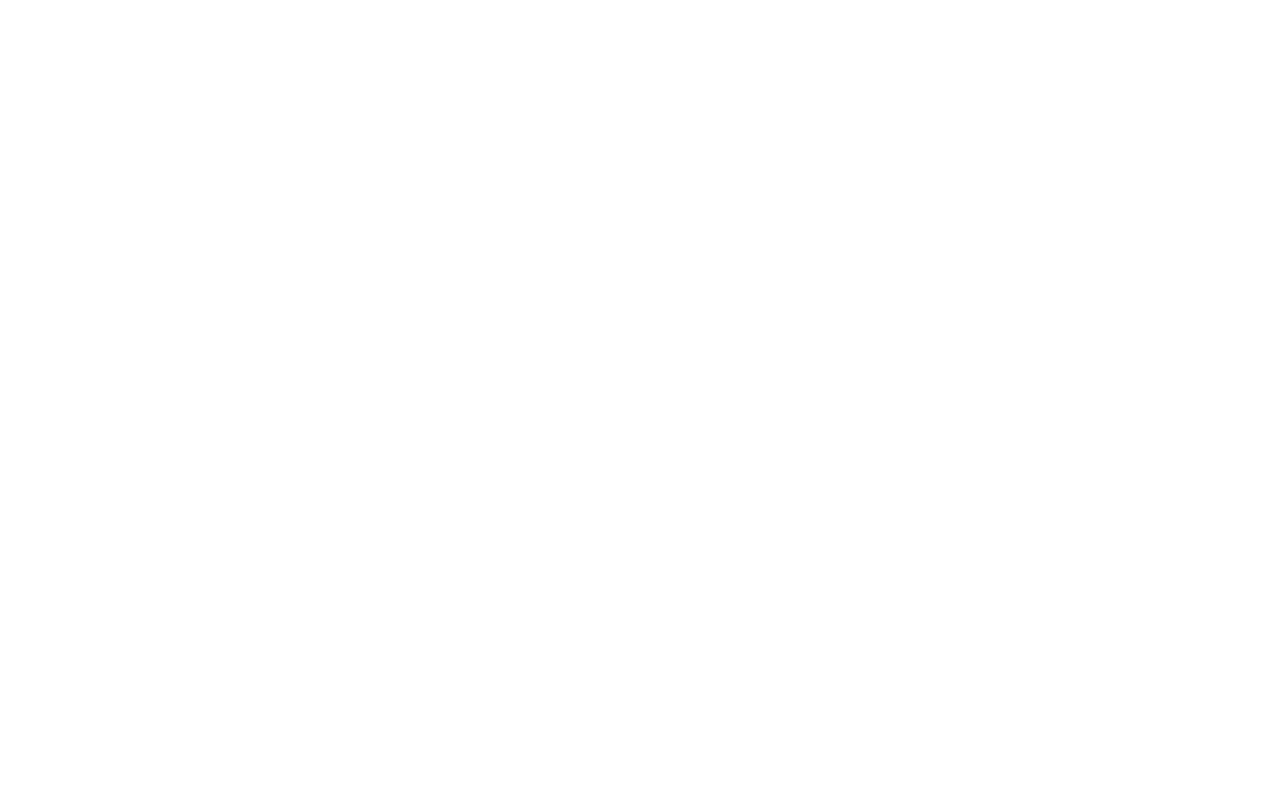
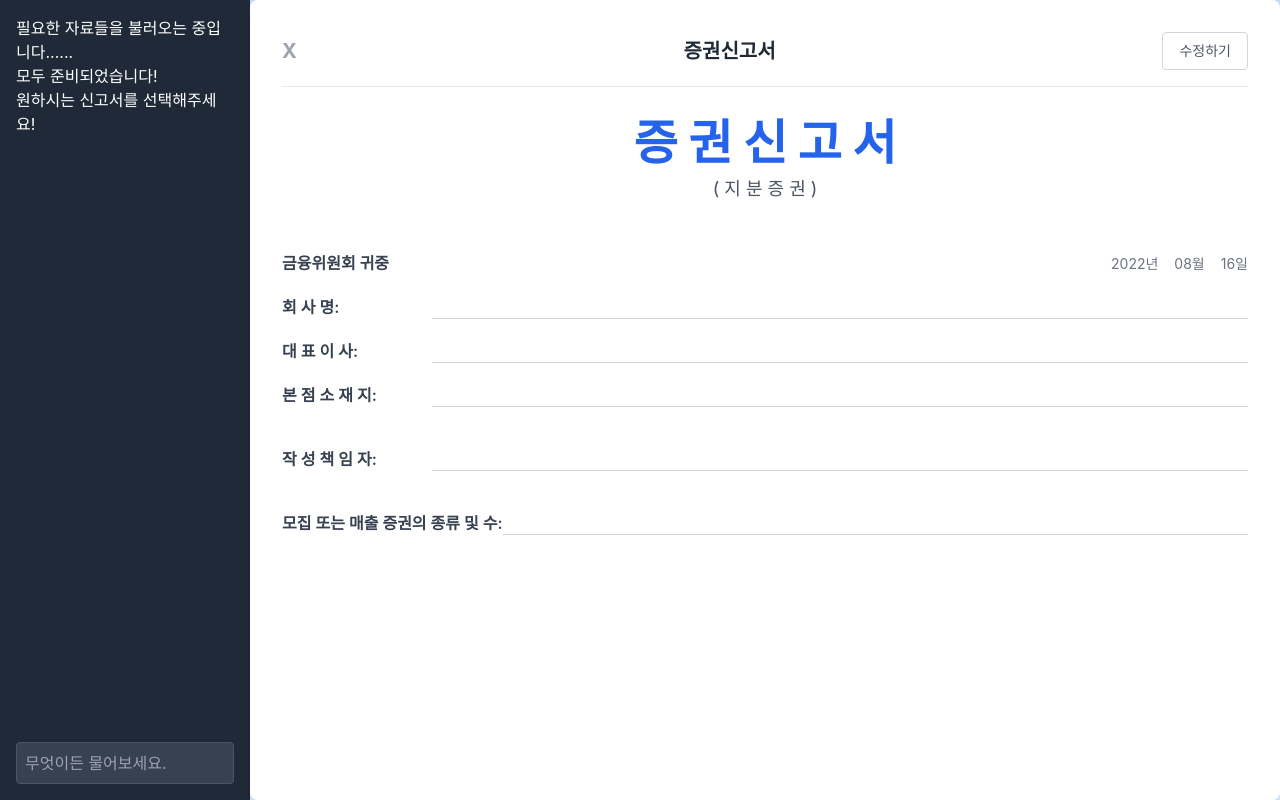
Before and after one commit to duozone-1-finalproject/Frontend, a React (Create React App) app: page /edit in a window 1280 px wide. Before the commit this address had no page. Built offline with nearby package versions, Linux system fonts and the light colour scheme.

Commit message:
Chore : 프로젝트 기본 구조 지정, 에디터 페이지 추가

```diff
--- a/src/App.tsx
+++ b/src/App.tsx
@@ -4,6 +4,7 @@
 import MainPage from "./pages/MainPage";
 import RegisterPage from "./pages/RegisterPage";
 import OAuthSuccessPage from './pages/OAuthSuccessPage';
+import EditPage from "./pages/EditPage";
 
 const App = () => {
   return (
@@ -14,6 +15,7 @@
         <Route path="/main" element={<MainPage />} />
         <Route path="/Register" element={<RegisterPage />} />
         <Route path="/oauth-success" element={<OAuthSuccessPage />} />
+        <Route path="/edit" element={<EditPage />} />
       </Routes>
     </Router>
   );
--- /dev/null
+++ b/src/components/sidebar.tsx
@@ -0,0 +1,26 @@
+import React from "react";
+
+interface SidebarProps {
+  show: boolean;
+  onClose?: () => void;
+  onChatbotClick?: () => void;
+}
+
+const Sidebar: React.FC<SidebarProps> = ({ show, onClose, onChatbotClick }) => {
+  if (!show) return null;
+
+  return (
+    <div className="sidebar flex flex-col justify-between h-full bg-gray-800 text-white p-4" style={{ flexBasis: '250px', flexShrink: 0 }}>
+        <div className="sidebar-message">
+          <p>필요한 자료들을 불러오는 중입니다......</p>
+          <p>모두 준비되었습니다!</p>
+          <p>원하시는 신고서를 선택해주세요!</p>
+        </div>
+        <div className="sidebar-input mt-auto"> {/* mt-auto로 아래로 밀어내기 */}
+          <input type="text" placeholder="무엇이든 물어보세요." className="w-full p-2 rounded bg-gray-700 border border-gray-600 text-white placeholder-gray-400" />
+        </div>
+      </div>
+  );
+};
+
+export default Sidebar;
--- /dev/null
+++ b/src/pages/EditPage.tsx
@@ -0,0 +1,83 @@
+// LoginPage.tsx
+import React, { useState } from 'react';
+import { useNavigate } from 'react-router-dom';
+import axios from '../api/axios';
+import Sidebar from '../components/sidebar';
+
+const EditPage = () => {
+  const navigate = useNavigate();
+
+  return (
+    // 가장 바깥쪽 컨테이너: 화면 전체를 채우도록 설정 (h-screen, w-screen)
+    // 배경 그라디언트 유지, flex 컨테이너로 설정
+    // items-center, justify-center는 제거하여 내부 컨텐츠가 중앙에 모이지 않도록 함
+    <div className="security-report-container h-screen w-screen flex items-center justify-center bg-gradient-to-b from-blue-200 to-blue-100">
+      {/* Sidebar 컴포넌트 (show prop은 예시) */}
+      {/* Sidebar의 실제 너비는 Sidebar 컴포넌트 내부나 여기에 Tailwind 클래스로 지정해야 합니다. */}
+      {/* 예: w-64 또는 w-1/5 */}
+      {/* 여기서는 Sidebar가 고정 너비를 가진다고 가정하고, flex-shrink-0 (축소 방지)을 추가할 수 있습니다. */}
+      {/* 실제 Sidebar 컴포넌트가 있다면 해당 컴포넌트 내에서 너비 설정 */}
+      {/* 임시로 Sidebar를 div로 대체합니다. */}
+      <Sidebar show={true}></Sidebar>
+
+
+      {/* 메인 컨텐츠 영역: 남은 공간을 모두 채우도록 flex-grow, h-full, w-full, max-w-full 설정 */}
+      {/* 그림자 및 둥근 모서리 유지 */}
+      <div className="main-content flex flex-grow w-full h-full max-w-full rounded-lg shadow-lg overflow-hidden">
+        {/* 좌측 (2/5) 영역 */}
+        <div className="w-full bg-white flex flex-col p-8"> {/* 흰색 배경으로 변경, 내부 컨텐츠를 위한 flex-col */}
+          <div className="header-bar flex justify-between items-center pb-4 border-b border-gray-200 mb-8">
+            <span className="close-icon text-gray-400 text-xl font-bold cursor-pointer">X</span>
+            <h1 className="header-title text-xl font-bold text-gray-800">증권신고서</h1>
+            <button className="modify-button px-4 py-2 text-sm text-gray-600 border border-gray-300 rounded hover:bg-gray-50">수정하기</button>
+          </div>
+
+          <div className="report-title-section text-center mb-12">
+            <h2 className="main-report-korean-title text-5xl font-extrabold mb-2">
+              <span className="text-blue-600">증 권 신 고 서</span>
+            </h2>
+            <p className="sub-report-korean-title text-lg text-gray-600">( 지 분 증 권 )</p>
+          </div>
+
+          <div className="form-details-section">
+            <div className="form-row flex justify-between items-baseline mb-5">
+              <div className="form-label font-semibold text-gray-700 min-w-[150px]">금융위원회 귀중</div>
+              <div className="date-display flex gap-4 text-gray-500 text-sm">
+                <span>2022년</span>
+                <span>08월</span>
+                <span>16일</span>
+              </div>
+            </div>
+
+            <div className="form-row flex mb-5">
+              <div className="form-label font-semibold text-gray-700 min-w-[150px]">회 사 명:</div>
+              <div className="form-input-placeholder flex-grow border-b border-gray-300 h-6"></div>
+            </div>
+            <div className="form-row flex mb-5">
+              <div className="form-label font-semibold text-gray-700 min-w-[150px]">대 표 이 사:</div>
+              <div className="form-input-placeholder flex-grow border-b border-gray-300 h-6"></div>
+            </div>
+            <div className="form-row flex mb-5">
+              <div className="form-label font-semibold text-gray-700 min-w-[150px]">본 점 소 재 지:</div>
+              <div className="form-input-placeholder flex-grow border-b border-gray-300 h-6"></div>
+            </div>
+
+            <div className="form-row flex mt-10 mb-5">
+              <div className="form-label font-semibold text-gray-700 min-w-[150px]">작 성 책 임 자:</div>
+              <div className="form-input-placeholder flex-grow border-b border-gray-300 h-6"></div>
+            </div>
+
+            <div className="form-row flex mt-10">
+              <div className="form-label font-semibold text-gray-700 min-w-[150px]">모집 또는 매출 증권의 종류 및 수:</div>
+              <div className="form-input-placeholder flex-grow border-b border-gray-300 h-6"></div>
+            </div>
+          </div>
+        </div>
+
+
+      </div>
+    </div>
+  );
+};
+
+export default EditPage;
--- a/src/pages/MainPage.tsx
+++ b/src/pages/MainPage.tsx
@@ -61,6 +61,11 @@
   // 보고서 생성 챗봇 클릭 핸들러
   const handleChatbotClick = () => {
     navigate("/chatbot");
+    setShowSideBar(false);
+  };
+
+  const handleEditClick = () => {
+    navigate("/edit");
     setShowSideBar(false);
   };
 
@@ -232,6 +237,7 @@
                 ${textColor}
                 ${hoverBgColor}
               `}
+              onClick={handleEditClick}
             >
               {text}
             </button>
```
Also changed, not shown: src/routes/디렉토리 설명.txt (added), src/types/디렉토리 설명.txt (added), src/utils/디렉토리 설명.txt (added), 2 other files (tests, documents, lock files or other folders).
